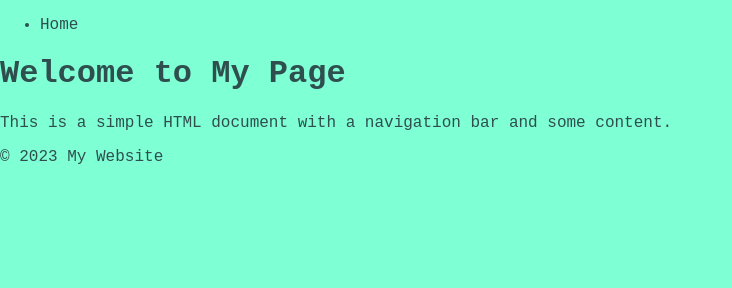
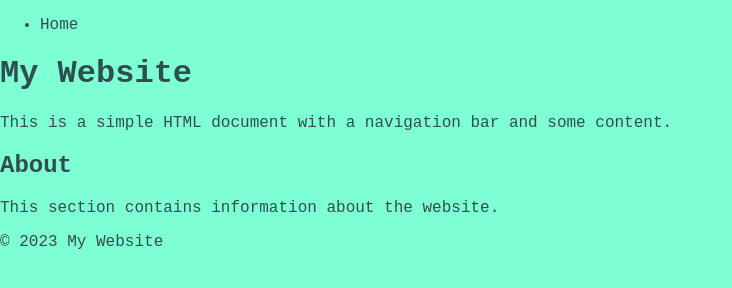
Before and after one commit to MartaFagundez/git_example, a plain HTML site: page index.html in a window 1280 px wide. Shown: the whole page, without its empty margins (0-732 px from the left). Drawn offline with Linux system fonts and the light colour scheme.

Commit message:
add header and section inthe home

```diff
--- a/index.html
+++ b/index.html
@@ -13,8 +13,18 @@
         </ul>
     </nav>
     <main>
-        <h1>Welcome to My Page</h1>
-        <p>This is a simple HTML document with a navigation bar and some content.</p>
+        <header>
+            <h1>My Website</h1>
+            <p>This is a simple HTML document with a navigation bar and some content.</p>
+        </header>
+
+        <section>
+            <h2>About</h2>
+            <p>This section contains information about the website.</p>
+        </section>
+
+
+
     </main>
     <footer>
         <p>&copy; 2023 My Website</p>
```
